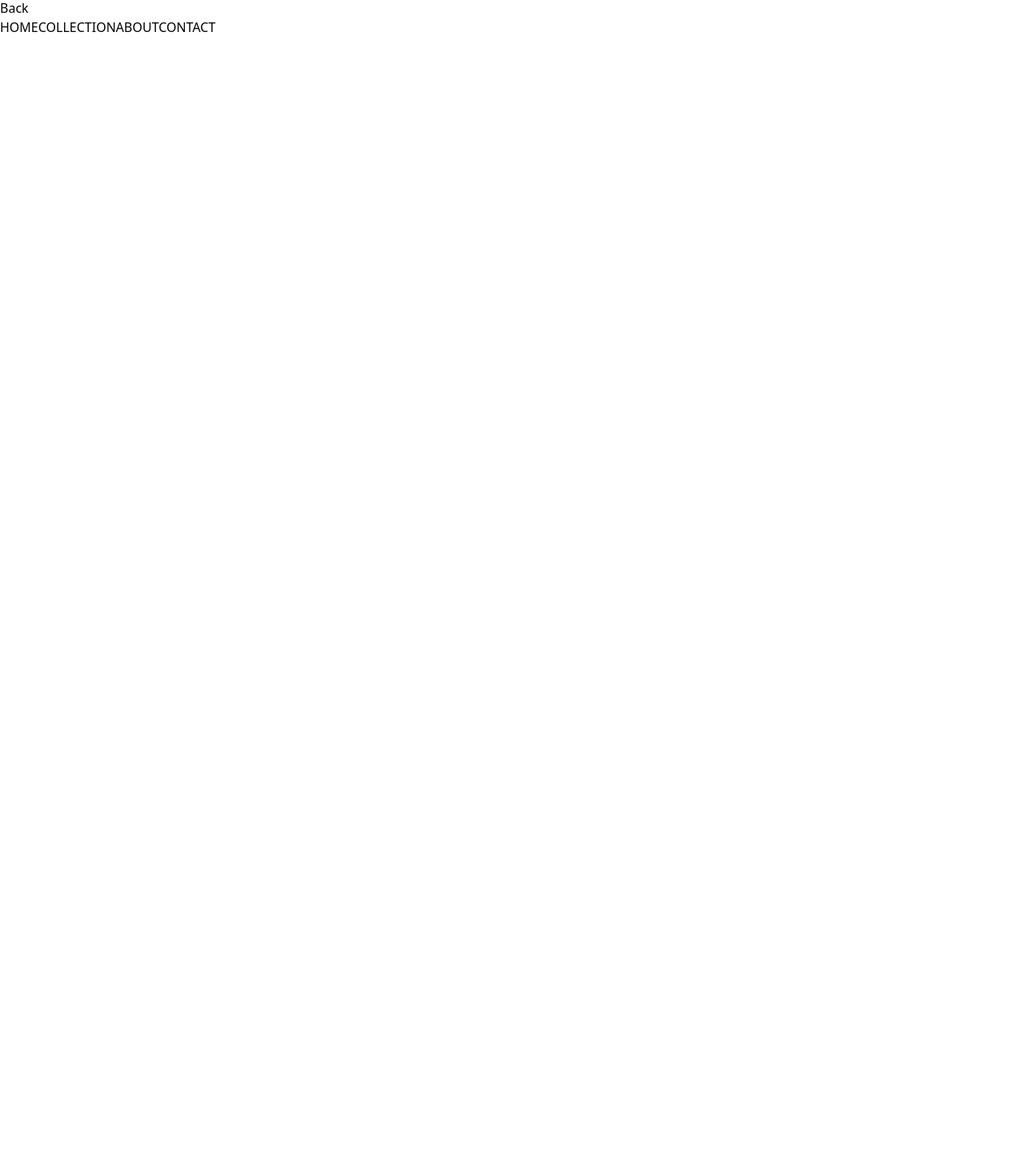
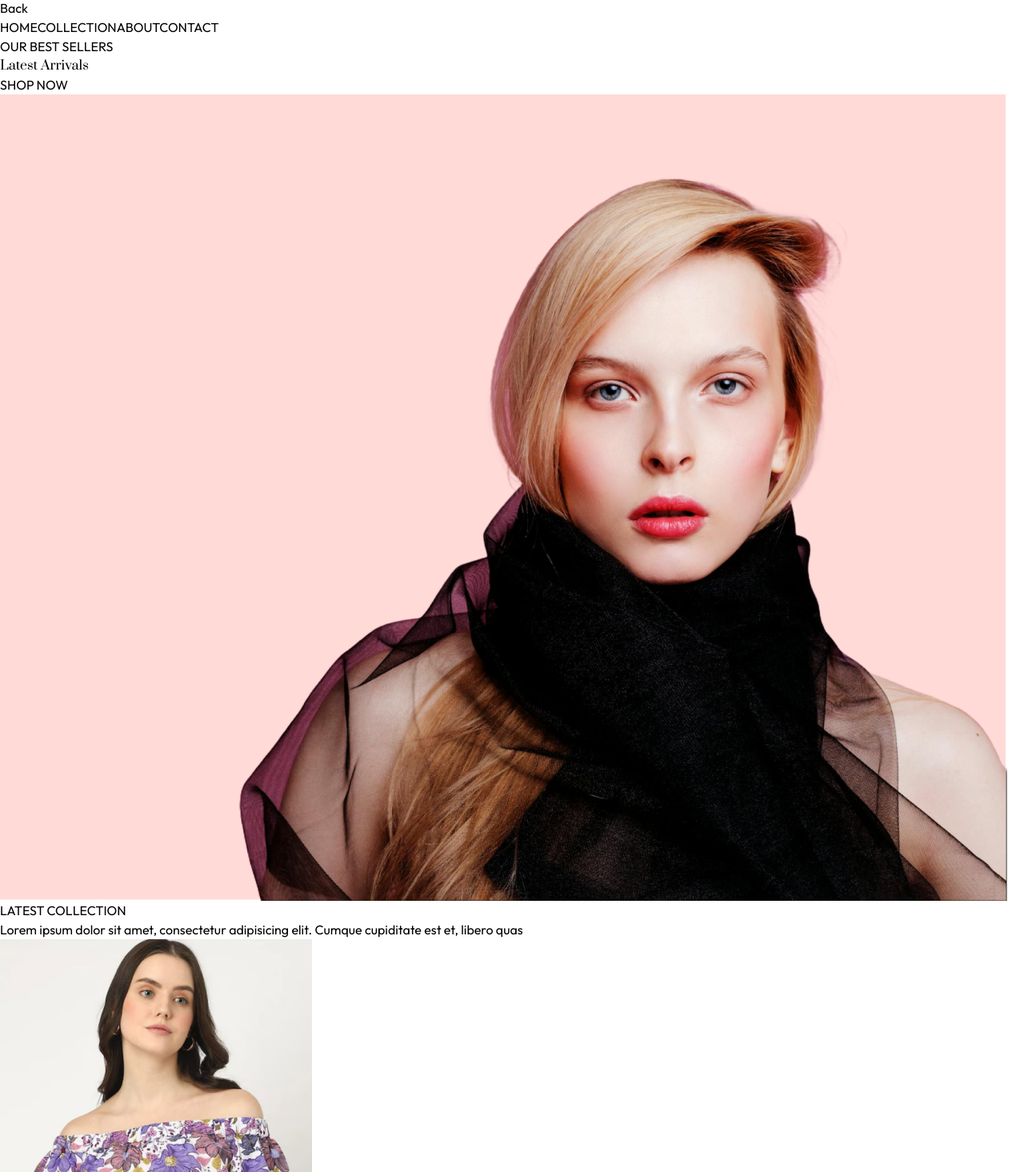
Before and after one commit to rodgerstar/V-B_Ecomerce, a React (Vite) app in the folder frontend/: page / in a window 1280 px wide. Shown: the part 445-1910 px from the top of the page at 80% size. Before the commit the page ends 800 px from the top, so only its background shows below. Built offline with nearby package versions, Linux system fonts and the light colour scheme.

Commit message:
Latest section build

```diff
--- /dev/null
+++ b/frontend/src/components/Hero.jsx
@@ -0,0 +1,38 @@
+import React from "react";
+import {assets} from "../assets/assets.js";
+
+
+const Hero = () => {
+    return (
+        <div
+        className='flex flex-col sm:flex-row border border-gray-400'>
+            <div
+            className='w-full sm:w-1/2 flex items-center justify-center py-10 sm:py-0'>
+                <div
+                className='text-[#414141]'>
+                    <div
+                    className='flex items-center gap-2'>
+                        <p
+                        className='w-8 md:w-11 h-[2px] bg-[#414141]'></p>
+                        <p
+                        className='font-medium text-sm md:text-base'>OUR BEST SELLERS</p>
+                    </div>
+                    <h1
+                    className='prata-regular text-3xl sm:py-3 lg:text-5xl leading-relaxed'>Latest Arrivals</h1>
+                    <div
+                    className='flex items-center gap-2'>
+                        <p
+                        className='font-semibold text-sm md:text-base'>SHOP NOW</p>
+                        <p
+                        className='w-8 md:w-11 h-[2px] bg-[#414141]'></p>
+                    </div>
+                </div>
+            </div>
+            {/*Hero*/}
+            <img
+                 className='w-full sm:w-1/2'
+                src={assets.hero_img} alt=""/>
+        </div>
+    )
+}
+export default Hero
--- /dev/null
+++ b/frontend/src/components/LatestCollection.jsx
@@ -0,0 +1,41 @@
+import React, {useContext, useEffect, useState} from "react";
+import { ShopContext } from "../context/ShopContext.jsx";
+import Title from "./Title.jsx";
+import ProductItem from "./ProductsItems.jsx";
+
+
+
+const LatestCollection = () => {
+    const { products } = useContext(ShopContext);
+
+    const [latestProduct, setLatestProducts] = useState([])
+
+    useEffect(() => {
+        setLatestProducts(products.slice(0,10));
+    }, []);
+
+
+    return (
+        <div
+        className='my-10'>
+            <div
+            className='text-center py-8 text-3xl'>
+                <Title text1={'LATEST'} text2={'COLLECTION'} />
+                    <p className='w-3/4 m-auto text-xs sm:text-sm md:text-base text-gray-600'>
+                        Lorem ipsum dolor sit amet, consectetur adipisicing elit. Cumque cupiditate est et, libero quas
+                    </p>
+            </div>
+            {/*Rendering products*/}
+            <div
+            className='grid grid-cols-2 sm:grid-cols-3 md:grid-cols-4 lg:grid-cols-5 gap-4 gap-y-6'>
+                {
+                    latestProduct.map((item,index)=>(
+                        <ProductItem key={index} id={item._id} image={item.image} name={item.name} price={item.price}/>
+                    ))
+                }
+            </div>
+        </div>
+    );
+};
+
+export default LatestCollection;
--- a/frontend/src/components/Navbar.jsx
+++ b/frontend/src/components/Navbar.jsx
@@ -8,9 +8,9 @@
 
     return(
         <div className= 'flex items-center justify-between py-5 font-medium'>
-            <img
+            <Link to='/'><img
                 className='w-36'
-                src={assets.logo} alt=""/>
+                src={assets.logo} alt=""/></Link>
 
             <ul
             className='hidden sm:flex gap-5 text-sm text-gray-700'>
--- /dev/null
+++ b/frontend/src/components/ProductsItems.jsx
@@ -0,0 +1,32 @@
+import React, {useContext} from "react";
+import {ShopContext} from "../context/ShopContext.jsx";
+import {Link} from "react-router-dom";
+
+
+const ProductItem = ({id, image, name, price}) => {
+
+    const {currency} = useContext(ShopContext);
+
+    return (
+        <div>
+            <Link
+                className='text-gray-700 cursor-pointer'
+                to={`/products/${id}`} >
+                <div
+                className='overflow-hidden'>
+                    <img
+                        className='hover:scale-110 transition ease-in-out'
+                        src={image[0]} alt=""/>
+                </div>
+                <p
+                 className='pt-3 pb-3 text-sm'
+                >{name}</p>
+                <p
+                className='text-sm font-medium'
+                >{currency}{price}</p>
+            </Link>
+
+        </div>
+    )
+}
+export default ProductItem
--- /dev/null
+++ b/frontend/src/components/Title.jsx
@@ -0,0 +1,14 @@
+import React from "react";
+
+
+const Title = ({text1, text2}) => {
+    return (
+        <div
+            className='inline-flex gap-2 items-center mb-3'>
+            <p
+            className='text-gray-500'>{text1} <span className='text-gray-700 font-medium'>{text2}</span></p>
+            <p className='w-8 sm:w-12 h-[1px] sm:h-[2px] bg-gray-700'></p>
+        </div>
+    )
+}
+export default Title
--- /dev/null
+++ b/frontend/src/context/ShopContext.jsx
@@ -0,0 +1,18 @@
+import { createContext } from "react";
+import { products } from "../assets/assets.js";
+
+export const ShopContext = createContext();
+
+const ShopContextProvider = (props) => {
+    const currency = "$";
+    const delivery_fee = 10;
+
+    const value = { products, currency, delivery_fee };
+
+    return (
+        <ShopContext.Provider value={value}>
+            {props.children}
+        </ShopContext.Provider>
+    );
+};
+export default ShopContextProvider;
--- a/frontend/src/index.css
+++ b/frontend/src/index.css
@@ -1,3 +1,4 @@
+@import url('https://fonts.googleapis.com/css2?family=Outfit:wght@100..900&family=Prata&display=swap');
 @tailwind base;
 @tailwind components;
 @tailwind utilities;
@@ -5,3 +6,20 @@
 a.active hr{
     display: block;
 }
+
+*{
+    font-family: "Outfit", serif;
+}
+
+.prata-regular {
+  font-family: "Prata", serif;
+  font-weight: 400;
+  font-style: normal;
+}
+
+@media (max-width: 640px) {
+    a.active {
+        background-color: black;
+        color: white;
+    }
+}
--- a/frontend/src/main.jsx
+++ b/frontend/src/main.jsx
@@ -1,10 +1,13 @@
-import { createRoot } from 'react-dom/client'
-import './index.css'
-import App from './App.jsx'
-import {BrowserRouter} from "react-router-dom";
+import { createRoot } from "react-dom/client";
+import "./index.css";
+import App from "./App.jsx";
+import { BrowserRouter } from "react-router-dom";
+import ShopContextProvider from "./context/ShopContext.jsx";
 
-createRoot(document.getElementById('root')).render(
+createRoot(document.getElementById("root")).render(
   <BrowserRouter>
-    <App />
-  </BrowserRouter>,
-)
+    <ShopContextProvider>
+      <App />
+    </ShopContextProvider>
+  </BrowserRouter>
+);
--- a/frontend/src/pages/Home.jsx
+++ b/frontend/src/pages/Home.jsx
@@ -1,9 +1,13 @@
 import React from "react";
+import Hero from "../components/Hero.jsx";
+import LatestCollection from "../components/LatestCollection.jsx";
+
 
 const Home = () => {
     return(
         <div>
-
+            <Hero/>
+            <LatestCollection/>
         </div>
     )
 }
```
